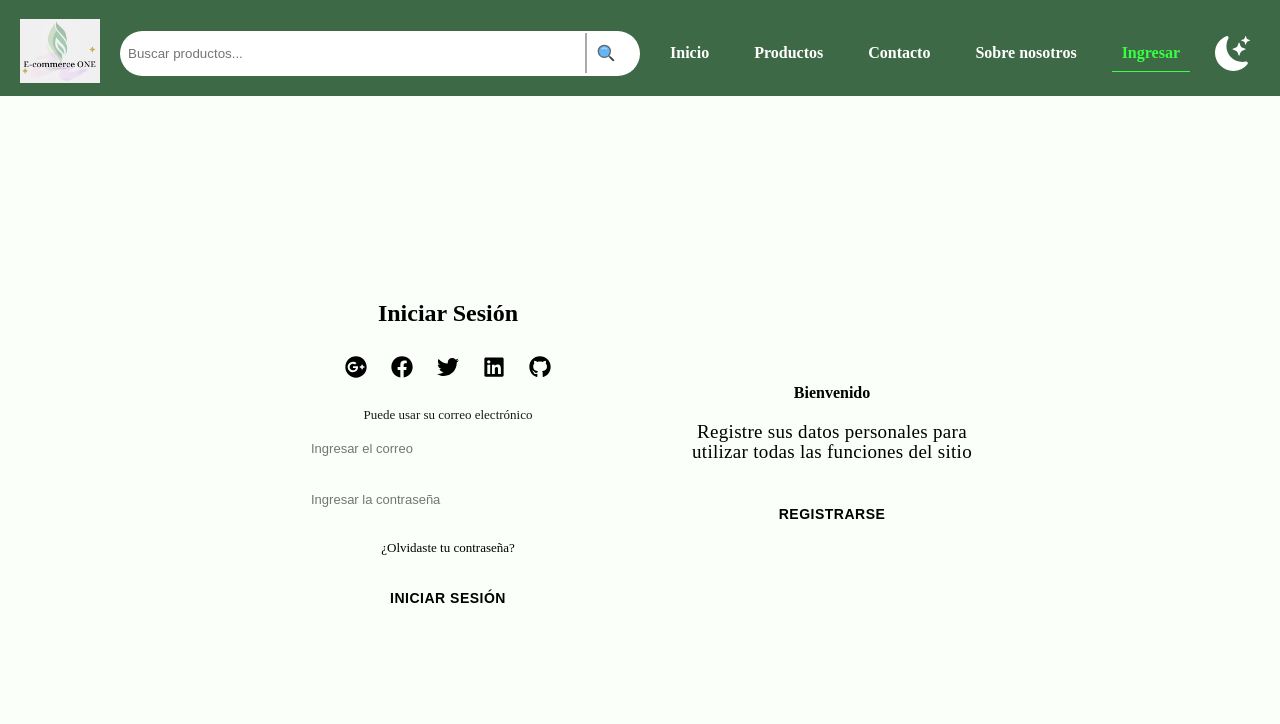
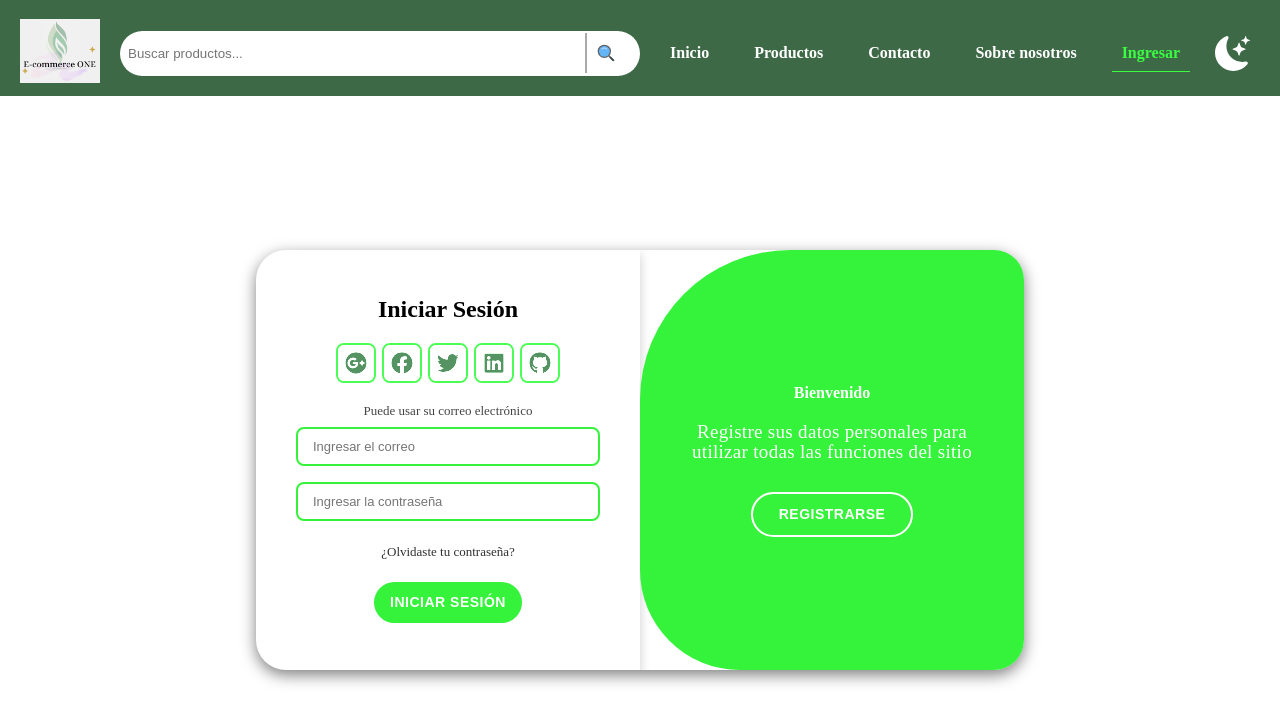
Before and after one commit to GuillermoJCV/E-Commerce-Project-ONE, a React (Vite) app: page /login in a window 1280 px wide. Shown: the top 724 px of the page. Built offline with nearby package versions, Linux system fonts and the light colour scheme.

Commit message:
Cambio de nombre de variables

```diff
--- a/src/styles/contactsPage.css
+++ b/src/styles/contactsPage.css
@@ -42,7 +42,7 @@
 	min-width: 100%;
 	width: clamp(10rem, 25vw, 15rem);
 	padding: 0.5rem;
-	border-top: 5px solid var(--rd-secondary-color);
+	border-top: 5px solid var(--nd-secondary-color);
 	box-shadow: 2px 2px 3px var(--nd-shadow-color);
 	font-family: Poppins;
 	background: var(--st-neutral-color);
--- a/src/styles/header.css
+++ b/src/styles/header.css
@@ -23,8 +23,8 @@
 
 /* *Estiliza navlinks */
 .active {
-  color: var(--rd-secondary-color) !important;
-  border-bottom: 1px solid var(--rd-secondary-color);
+  color: var(--nd-secondary-color) !important;
+  border-bottom: 1px solid var(--nd-secondary-color);
   filter: brightness(1.1);
 }
 
@@ -45,7 +45,7 @@
 }
 .search input[type="text"]:focus {
   outline: none;
-  border: 2px solid var(--rd-secondary-color);
+  border: 2px solid var(--nd-secondary-color);
 }
 
 
@@ -96,7 +96,7 @@
   font-size: 16px;
 }
 .nav ul li a:hover {
-  color: var(--rd-secondary-color);
+  color: var(--nd-secondary-color);
   font-size: 16px;
   background: var(--st-secondary-color);
   scale: 1.05;
@@ -174,7 +174,7 @@
     position: absolute;
     top: 50px;
     right: 10px;
-    background: var(--rd-secondary-color);
+    background: var(--nd-secondary-color);
     padding: 10px;
     box-sizing: border-box;
     border-radius: 10px;
--- a/src/styles/homePage.css
+++ b/src/styles/homePage.css
@@ -49,7 +49,7 @@
     font-weight: bold;
 }
 .carousel-button:hover {
-    color: var(--rd-secondary-color);
+    color: var(--nd-secondary-color);
 }
 .carousel-button:first-of-type {
     left: 10px;
@@ -84,7 +84,7 @@
 .card:hover {
     transform: scale(1.05);
     filter: brightness(1.);
-    border-top: 4px solid var(--rd-secondary-color);
+    border-top: 4px solid var(--nd-secondary-color);
 }
 
 figure {
--- a/src/styles/login.css
+++ b/src/styles/login.css
@@ -8,12 +8,14 @@
     align-items: center;
     background: transparent;
     border-radius: 30px;
-    box-shadow: 0 5px 15px var(--main-box-shadow);
+    box-shadow: 0 5px 15px var(--rd-shadow-color);
     overflow: hidden;
     width: 768px;
     max-width: 100%;
     min-height: 420px;
     margin-top: 60px;
+    background: var(--st-neutral-color);
+
 }
 
 .main p{
@@ -25,28 +27,25 @@
 
 .main span{
     font-size: 13px;
-    color: var(--color-txt-a);
+    color: var(--nd-neutral-color);
     opacity: 0.9;
 }
 
 .main a {
-    color: var(--main-txt2);
+    color: var(--nd-neutral-color);
     font-size: 13px;
     text-decoration: none;
     margin: 15px 0 10px;
 }
 
-.main .a {
-    color: var(--color-txt-a);
-}
+
 .main button {
     position: relative;
     width: 50%;
     height: 45px;
-    color: var(--main-txt);
+    color: var(--st-neutral-color);
     font-size: 14px;
-    background: transparent;
-    border: 2px solid var(--login-border-form);
+    border: 2px solid var(--st-neutral-color);
     outline: none;
     border-radius: 40px;
     font-weight: bold;
@@ -65,7 +64,7 @@
     left: 0;
     width: 100%;
     height: 300%;
-    background: var(--login-button);
+    background: var(--nd-secondary-color);
     z-index: -1;
     transition: all 250ms;
 }
@@ -76,8 +75,7 @@
 
 .main form{
     background: transparent;
-    border: 2px solid var(--login);
-    box-shadow: 0 4px 10px var(--login);
+    box-shadow: 0 4px 10px var(--st-shadow-color);
     display: flex;
     align-items: center;
     justify-content: center;
@@ -87,8 +85,8 @@
 }
 
 .main input{
-    background: var(--main-txt);
-    border: none;
+    background: var(--st-neutral-color);
+    border: 2px solid var(--nd-secondary-color) ;
     margin: 8px 0;
     padding: 10px 15px;
     font-size: 13px;
@@ -150,7 +148,7 @@
 }
 
 .social-icons a{
-    border: 1px solid var(--login-border-form);
+    border: 2px solid var(--nd-secondary-color);
     border-radius: 20%;
     display: inline-flex;
     justify-content: center;
@@ -159,12 +157,14 @@
     width: 40px;
     height: 40px;
     font-size: 22px;
-    color: var(--secondary-color);
+    color: var(--header-bg-color);
+    filter: brightness(1.4);
+    background-color: var(--st-neutral-color);
 }
 
 .social-icons a:hover{
-    color: var(--main-txt);
-    background: var(--login-border-form);
+    color: var(--st-neutral-color);
+    background: var(--nd-secondary-color);
 }
 
 .toggle-container{
@@ -186,14 +186,15 @@
 
 .toggle{
     height: 100%;
-    background: var(--login-second-background);
-    color:var(--main-txt);
+    background: var(--nd-secondary-color);
+    color:var(--st-neutral-color);
     position: relative;
     left: -100%;
     height: 100%;
     width: 200%;
     transform: translateX(0);
     transition: all 0.6s ease-in-out;
+
 }
 
 .main.active .toggle{
--- a/src/styles/root.css
+++ b/src/styles/root.css
@@ -10,7 +10,7 @@ body {
 	position: relative;
     min-height: 100vh;
     height: fit-content;
-    background: var(--bg-color);
+    background: var(--bg-colorred);
 }
 body::before {
     content: '';
@@ -25,7 +25,6 @@ body::before {
   	z-index: -1;
 }
 
-
 @media (prefers-color-scheme: light) {
 	:root {
 		--bg-color: #fafffa;
@@ -33,38 +32,16 @@ body::before {
 		--st-neutral-color: #FFFFFF;
 		--nd-neutral-color: #303030;
 		--st-secondary-color: #B9E4C1;
-		/*--nd-secondary-color: #A4E98B;*/
-		--rd-secondary-color: #35F33B;
-		/*--th-secondary-color: #68DA3E;*/
+		--nd-secondary-color: #35F33B;
 		--border-color: #AAAAAA;
 		--transparent: rgba(242, 116, 116, 0);
 		--st-shadow-color: rgba(0, 0, 0, 0.2);
 		--nd-shadow-color: rgba(0, 0, 0, 0.4);
 		--rd-shadow-color: rgba(0, 0, 0, 0.5);
-
-
-		/*
-		--quintuary-color: #FFFFFF;
-		--text-a-color: #303030;
-
-		--primary-color: #B9E4C1;
-		--secondary-color: #A4E98B;
-		--tertiary-color: #35F33B;
-		--quaternary-color: #68DA3E;
-
-		--tr-secondary-color: rgba(0, 0, 0, 0.5);
-		--tr-tertiary-color: rgba(0, 0, 0, 0.4);
-
-		--third-color: #53ae32;
-
-		*/
-
-
-
-
-
 	}
 }
+
+/* ***No se realizo ni un cambio***  */
 
 @media (prefers-color-scheme: dark) {
 	:root {
```
